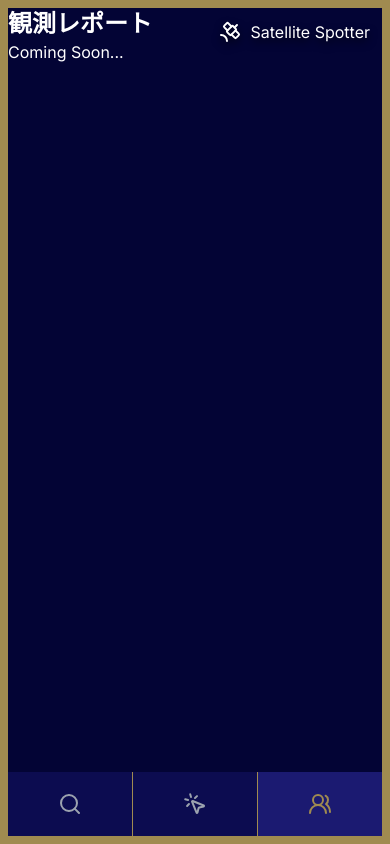
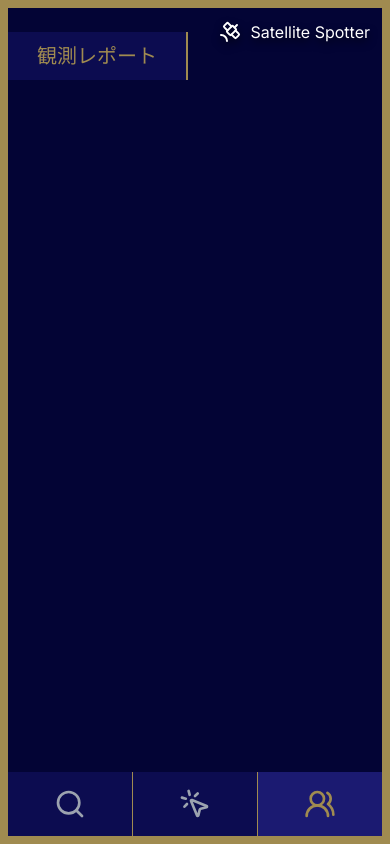
Before and after one commit to ShotaSasaki-HU/satellite-spotter, a Next.js app in the folder src/frontend/: page /report in a window 390 px wide. Built offline with nearby package versions, Linux system fonts and the light colour scheme.

Commit message:
feat: 左上に機能名を表示するリボンを実装した．

```diff
--- a/src/frontend/src/app/my-spot/page.tsx
+++ b/src/frontend/src/app/my-spot/page.tsx
@@ -15,8 +15,14 @@ export default function MySpotObserverPage() {
       {/* 地図コンポーネント */}
       <Map />
 
-      <div className="absolute top-4 left-4 z-1000">
-        <h1 className="text-2xl font-bold">マイスポット</h1>
+      <div
+        className={`
+          absolute top-6 left-0 w-45 md:w-48 h-12
+          flex items-center justify-center
+          bg-bg-primary border-r-2 border-r-compass-gold z-1000
+        `}
+      >
+        <h1 className="text-compass-gold text-xl md:text-2xl">マイスポット</h1>
       </div>
     </div>
   );
--- a/src/frontend/src/app/page.tsx
+++ b/src/frontend/src/app/page.tsx
@@ -15,8 +15,14 @@ export default function SpotRecommenderPage() {
       {/* 地図コンポーネント */}
       <Map />
 
-      <div className="absolute top-4 left-4 z-1000">
-        <h1 className="text-2xl font-bold">スポット検索</h1>
+      <div
+        className={`
+          absolute top-6 left-0 w-45 md:w-48 h-12
+          flex items-center justify-center
+          bg-bg-primary border-r-2 border-r-compass-gold z-1000
+        `}
+      >
+        <h1 className="text-compass-gold text-xl md:text-2xl">スポット検索</h1>
       </div>
     </div>
   );
--- a/src/frontend/src/app/report/page.tsx
+++ b/src/frontend/src/app/report/page.tsx
@@ -1,8 +1,15 @@
 export default function ReportPage() {
-    return (
-        <div>
-            <h1 className="text-2xl font-bold">観測レポート</h1>
-            <p>Coming Soon...</p>
-        </div>
-    )
+  return (
+    <div className="relative w-full h-full">
+      <div
+        className={`
+          absolute top-6 left-0 w-45 md:w-48 h-12
+          flex items-center justify-center
+          bg-bg-primary border-r-2 border-r-compass-gold z-1000
+        `}
+      >
+        <h1 className="text-compass-gold text-xl md:text-2xl">観測レポート</h1>
+      </div>
+    </div>
+  )
 }
--- a/src/frontend/src/components/Map.tsx
+++ b/src/frontend/src/components/Map.tsx
@@ -19,6 +19,7 @@ L.Marker.prototype.options.icon = DefaultIcon;
 export default function Map() {
   return (
     <MapContainer
+      key="satellite-spotter-map" // HMR時のエラー回避のためのキー
       center={[35.68123458125114, 139.7670535579974]} // 初期座標
       zoom={5}
       style={{ height: "100%", width: "100%" }} // 親要素いっぱいに広げる
--- a/src/frontend/src/components/Navigation.tsx
+++ b/src/frontend/src/components/Navigation.tsx
@@ -8,9 +8,9 @@ import { Search, MousePointerClick, UsersRound } from 'lucide-react';
 // ナビゲーションの項目を配列で定義
 // 後でループ処理（.map）を使ってボタンを自動生成できる．
 const navItems = [
-  { href: "/", label: "スポット検索", icon: <Search /> },
-  { href: "/my-spot", label: "マイスポット", icon: <MousePointerClick /> },
-  { href: "/report", label: "観測レポート", icon: <UsersRound /> }
+  { href: "/", label: "スポット検索", icon: <Search className="w-8 h-8 md:w-6 md:h-6"/> },
+  { href: "/my-spot", label: "マイスポット", icon: <MousePointerClick className="w-8 h-8 md:w-6 md:h-6"/> },
+  { href: "/report", label: "観測レポート", icon: <UsersRound className="w-8 h-8 md:w-6 md:h-6"/> }
 ];
 
 // コンポーネント定義．`export default`で他のファイルから`import`できる．
@@ -49,7 +49,7 @@ export default function Navigation() {
                 "text-text-muted hover:bg-bg-primary-hover"}
             `}
           >
-            <span className="text-2xl md:mr-3">{item.icon}</span>
+            <span className="md:mr-3">{item.icon}</span>
             <span className="hidden md:inline">{item.label}</span>
           </Link>
         );
```
